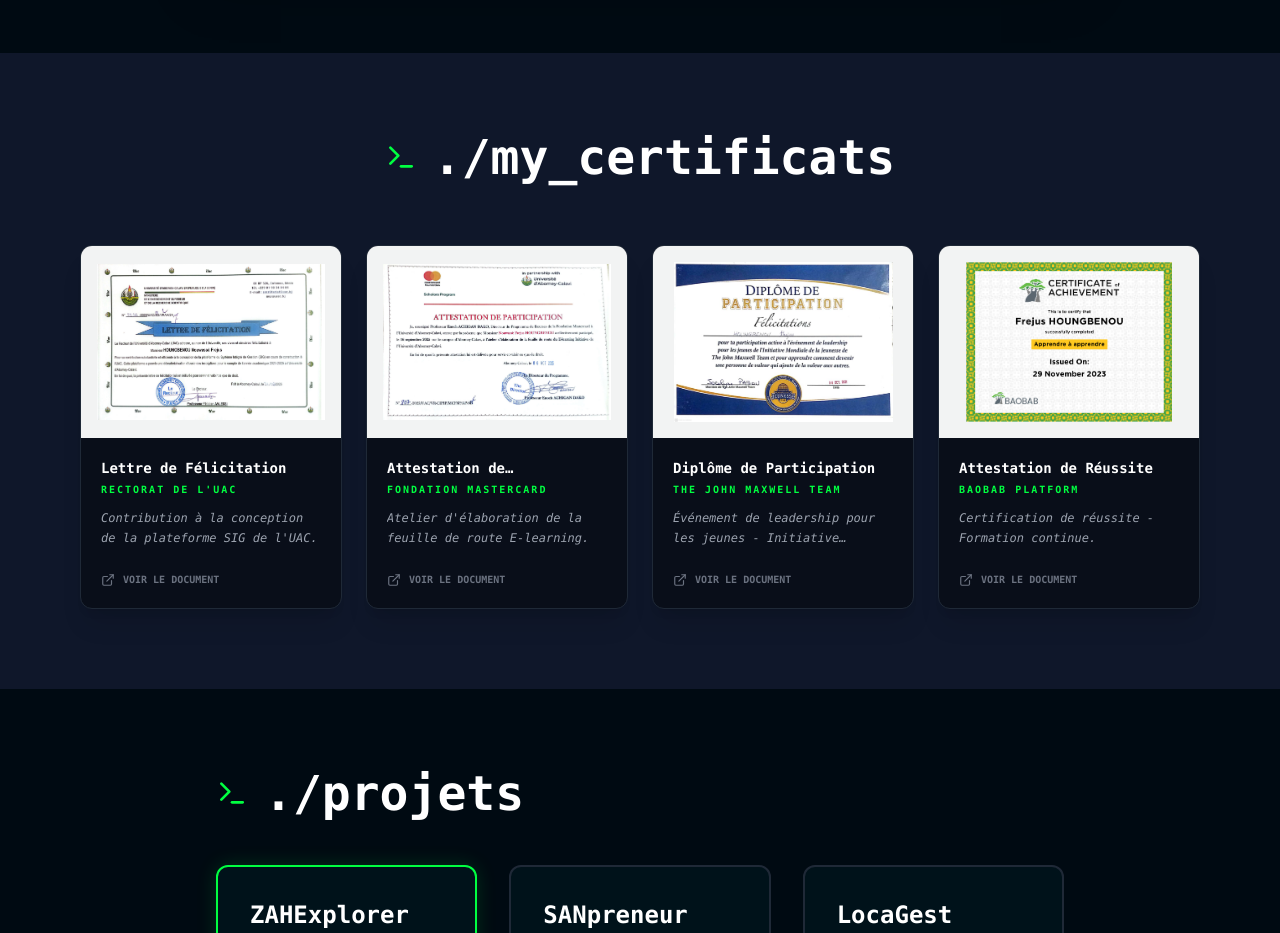
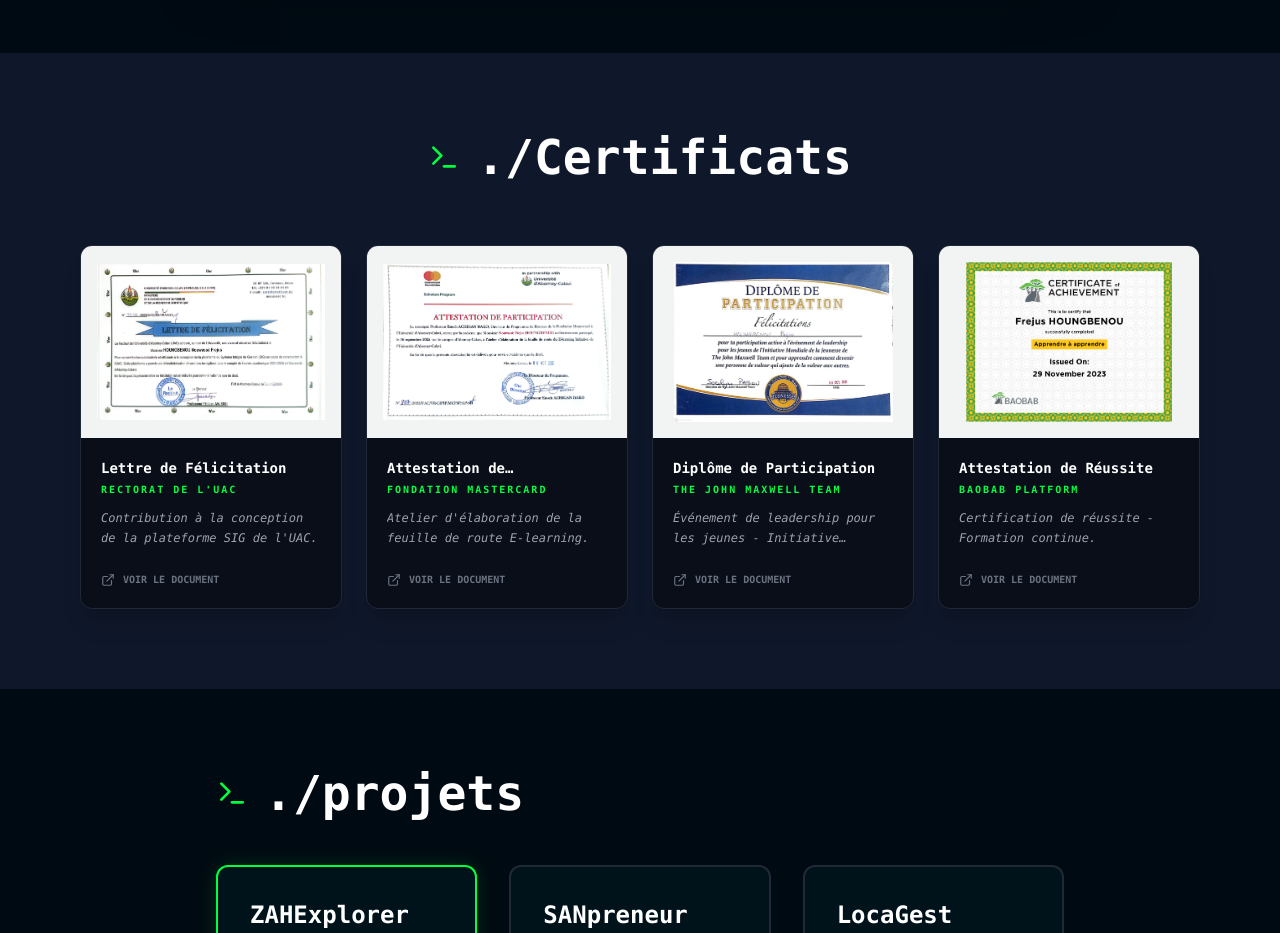
Before and after one commit to FrejusHO/Mon-portfolio, a React (Vite) app: page / in a window 1280 px wide. Shown: the part 4120-5053 px from the top of the page. Built offline with nearby package versions, Linux system fonts and the light colour scheme.

Commit message:
Certificats

```diff
--- a/src/components/Certifications.jsx
+++ b/src/components/Certifications.jsx
@@ -40,7 +40,7 @@
           className="text-4xl md:text-5xl font-bold text-white text-center mb-16 flex items-center justify-center gap-4"
         >
           <Terminal className="text-neonGreen" size={32} />
-          ./my_certificats
+          ./Certificats
         </motion.h2>
 
         <div className="grid grid-cols-1 md:grid-cols-2 lg:grid-cols-4 gap-6">
```
